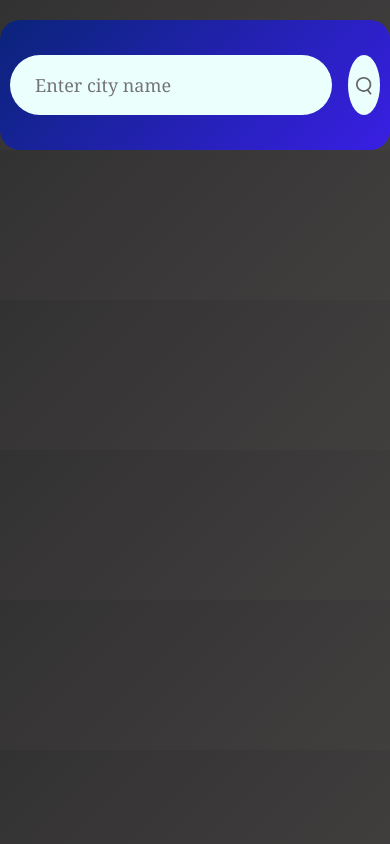
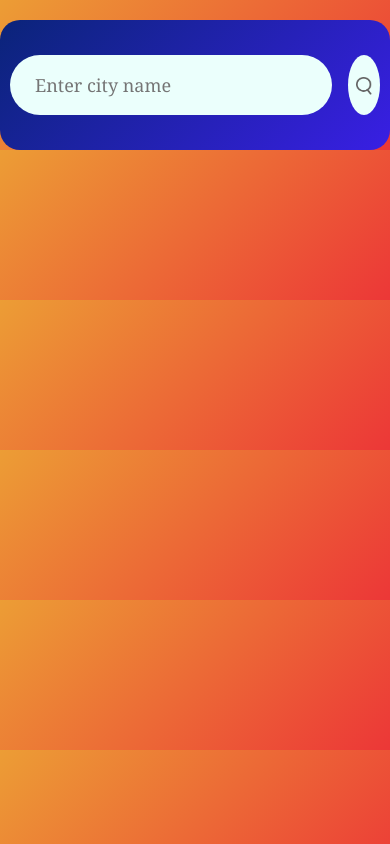
Before and after one commit to yashKappa/weather-report, a plain HTML site: page index.html in a window 390 px wide. Drawn offline with nearby package versions, Linux system fonts and the light colour scheme; a web font is replaced by a local one.

Commit message:
Update style.css

```diff
--- a/style.css
+++ b/style.css
@@ -98,7 +98,7 @@ body{
       background-color: lightblue;
     }
     body{
-        background: linear-gradient(135deg, #333232, #413e3e);
+        background: linear-gradient(135deg, #ec9d35, #ec3737);
     }
     .card{
         width:100%;
```
